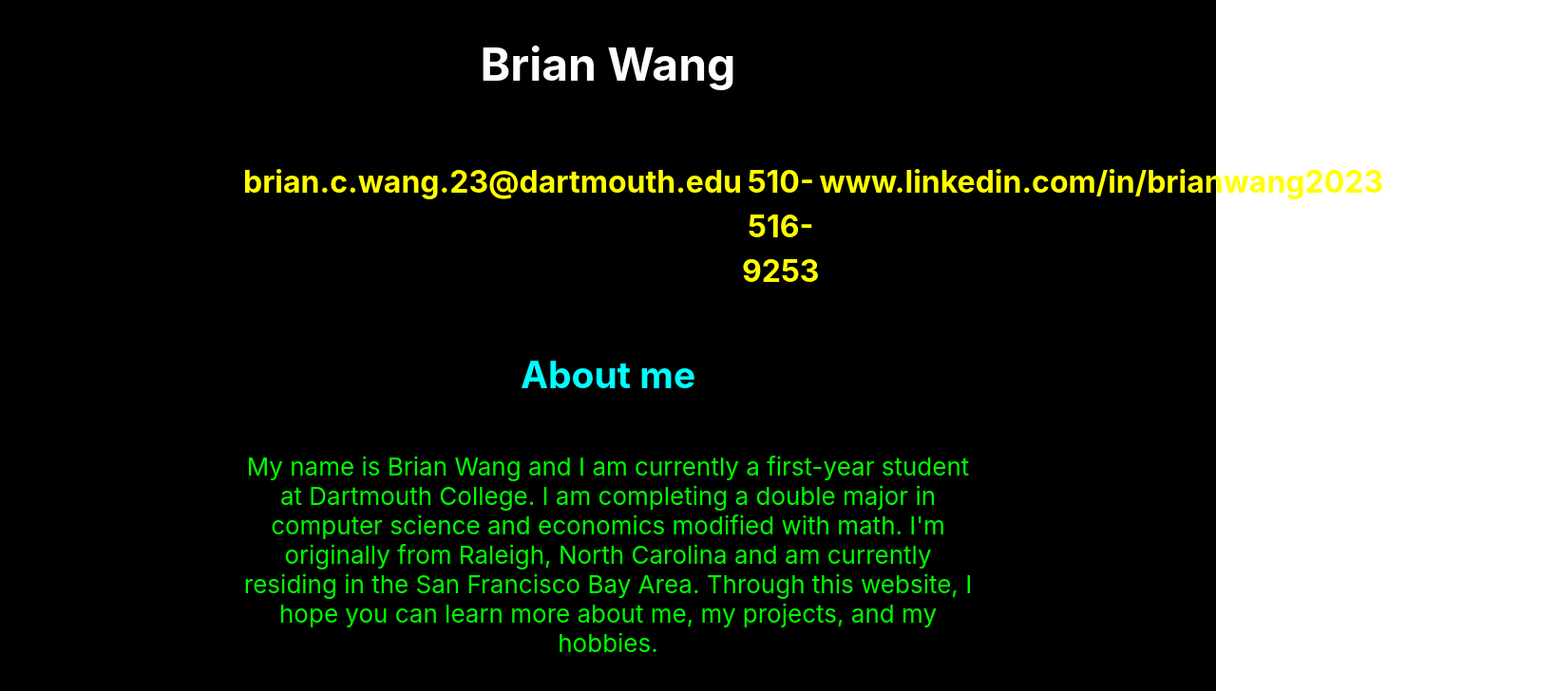
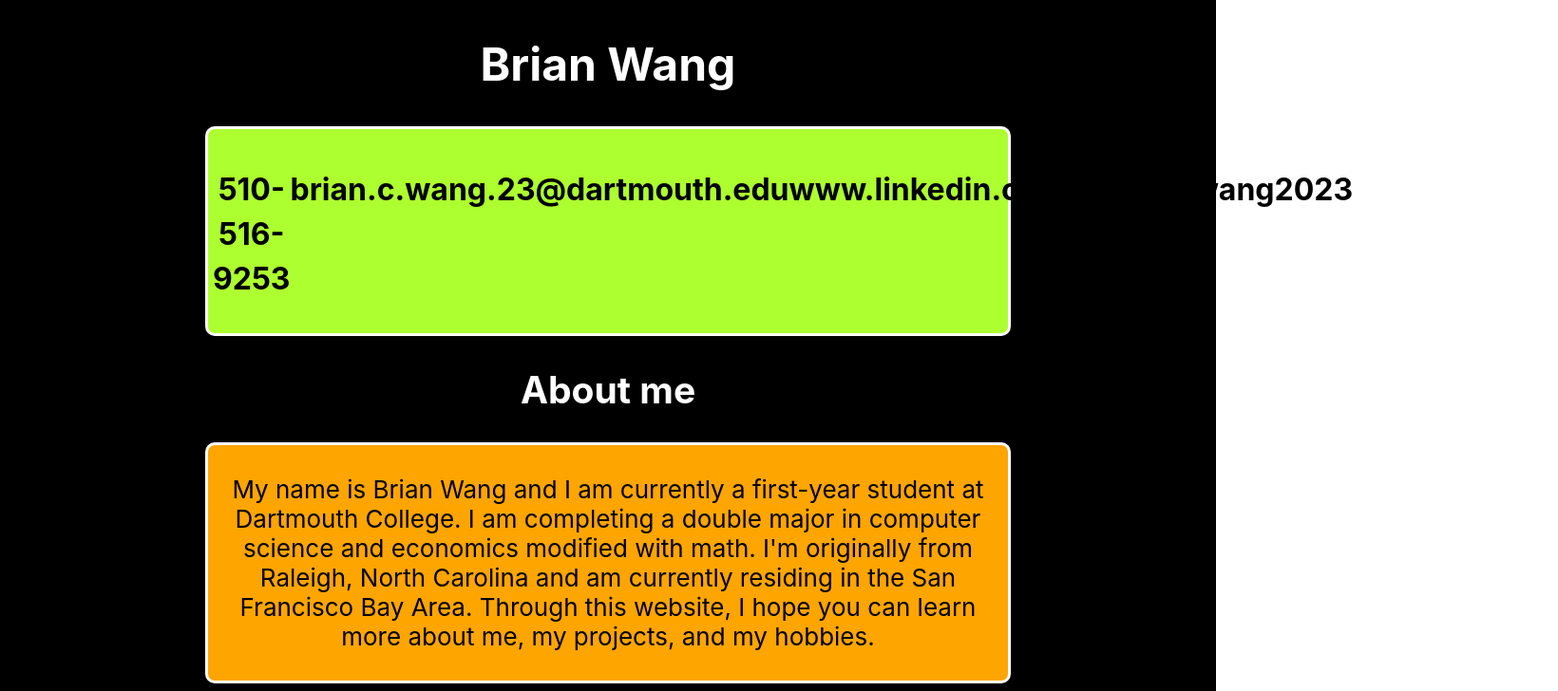
Before and after one commit to brianwang26/brianwang26.github.io, a React (Create React App) app: page / in a window 1280 px wide. Shown: the top 728 px of the page at 95% size, 1640 px wide, since content can reach past the window. Built offline with nearby package versions, Linux system fonts and the light colour scheme.

Commit message:
deleted all the unnecessary parts

```diff
--- a/src/App.css
+++ b/src/App.css
@@ -37,42 +37,32 @@
   }
 }
 
-.doggy {
-  color: purple;
-  background-color: white;
-  border-color: blue;
+.contactInfo {
+  width: 65%;
+  background-color: greenyellow;
+  border-color: white;
+  padding: 5px;
   border-radius: 10px;
-  border-style: dashed;
-  font-family: Georgia, 'Times New Roman', Times, serif;
-  font-size: medium;
-  padding: 5px;
-}
-
-.dogContainer {
-  background-color: yellow;
+  border-style: solid;
   display: flex;
-  flex-direction: row;
-  width: 100%;
+  flex: row;
+  justify-content: center;
   justify-content: space-around;
 }
 
-.buttonContainer {
-  background-color: aqua;
-  display: flex;
-  flex-flow: row wrap;
-  justify-content: space-around;
-  width: 25%;
-  border-color: red;
-  border-radius: 15px;
-  border-style: dashed;
-  font-size: medium;
-  padding: 10px;
+.aboutMe {
+  width: 65%;
+  background-color: orange;
+  border-color: white;
+  padding: 5px;
+  border-radius: 10px;
+  border-style: solid;
 }
 
 .projects {
   background-color: rgb(24, 182, 24);
   border-color: white;
-  border-radius: 15px;
+  border-radius: 10px;
   border-style: solid;
   width: 15%;
 }
@@ -90,16 +80,14 @@
   flex-flow: column;
 }
 
-.aboutMe {
-  width: 60%;
-}
-
-.contactInfo {
-  width: 60%;
-  display: flex;
-  flex: row;
-  justify-content: center;
-  justify-content: space-between;
+.ending{
+  width: 65%;
+  background-color: aqua;
+  color: black;
+  border-color: white;
+  padding: 5px;
+  border-radius: 10px;
+  border-style: solid;
 }
 
 .questionnaire {
@@ -157,3 +145,35 @@
 .dropdown-check-list.visible .items {
   display: block;
 }
+
+/* .doggy {
+  color: purple;
+  background-color: white;
+  border-color: blue;
+  border-radius: 10px;
+  border-style: dashed;
+  font-family: Georgia, 'Times New Roman', Times, serif;
+  font-size: medium;
+  padding: 5px;
+}
+
+.dogContainer {
+  background-color: yellow;
+  display: flex;
+  flex-direction: row;
+  width: 100%;
+  justify-content: space-around;
+}
+
+.buttonContainer {
+  background-color: aqua;
+  display: flex;
+  flex-flow: row wrap;
+  justify-content: space-around;
+  width: 25%;
+  border-color: red;
+  border-radius: 15px;
+  border-style: dashed;
+  font-size: medium;
+  padding: 10px;
+} */
--- a/src/App.js
+++ b/src/App.js
@@ -32,99 +32,21 @@
         <h1><font size = "7"> Brian Wang </font></h1>
 
         <div className = "contactInfo">
-        <h2><font size = "6"><font color = "yellow"> brian.c.wang.23@dartmouth.edu</font></font></h2>
-        <h2><font size = "6"><font color = "yellow"> 510-516-9253 </font></font></h2>
-        <h2><font size = "6"><font color = "yellow"> www.linkedin.com/in/brianwang2023 </font></font></h2>
+        <h2><font size = "6"><font color = "black"> 510-516-9253 </font></font></h2>
+        <h2><font size = "6"><font color = "black"> brian.c.wang.23@dartmouth.edu</font></font></h2>
+        <h2><font size = "6"><font color = "black"> www.linkedin.com/in/brianwang2023 </font></font></h2>
         </div>
 
         {/* <Dog name="Oscar"> </Dog> */}
-        <h2><font color="aqua">About me</font></h2>
+        <h2><font color="white">About me</font></h2>
         <div className = "aboutMe">
-        <p> <font color = "lime">My name is Brian Wang and I am currently a first-year student at Dartmouth College. I am completing a double major
+        <p> <font color = "black">My name is Brian Wang and I am currently a first-year student at Dartmouth College. I am completing a double major
           in computer science and economics modified with math. I'm originally from Raleigh, North Carolina and am currently residing in the San Francisco Bay Area. Through this website, I hope you can learn
           more about me, my projects, and my hobbies.</font></p>
         </div>
-        <h2><font color = "red">What I like</font></h2>
-        <p><font color = "aqua">Though I'm not very good at it, I love watching and playing the game of <b>basketball.</b> Fun Fact: I even have a
-        Little Tikes Hoop in my house which I've elevated to 7 feet, and my friends come and play on it sometimes. </font> </p>
-        <img src={basketball} />
-        <figcaption><font color = "fuchsia">Me ballin'</font></figcaption>
-        <p><font color = 'lime'>I also love canoeing, kayaking, and anything else to do with water.</font></p>
-        <img src={kayak} width="2000" height="1500"/>
-        <figcaption><font color = "yellow">Kayaking on the Williamette River in Portland, Oregon</font></figcaption>
-        <p><font color = "red"> I also enjoy hanging out with my brother, David. He's now 24-years old but we
-        still act like children when we're around each other.</font></p>
-        <img src = {tokyo} />
-        <figcaption><font color = "aqua"> My brother and I</font></figcaption>
-        <h2><font color = "fuchsia">My Favorite Internet Things</font></h2>
-        <ul>
-        <li><a
-          className="App-link"
-          href="https://www.buzzfeed.com/daves4/how-many-five-year-olds-can-you-take-in-a-fight"
-          target="_blank"
-          rel="noopener noreferrer"
-        >
-          How many five year olds can you fight?
-        </a></li>
-        <li><a
-          className="App-link"
-          href="https://worldmapper.org/maps/?_sft_product_cat=population-atlas"
-          target="_blank"
-          rel="noopener noreferrer"
-        >
-          World population atlas
-        </a></li>
-        <li><a
-          className="App-link"
-          href="https://coronavirus.jhu.edu/map.html"
-          target="_blank"
-          rel="noopener noreferrer"
-        >
-          Coronavirus Map: stay informed!!
-        </a></li>
-        </ul>
-        {/* <button onClick={buttonFunction}>
-          Brian Wang's Internet History
-        </button>
-        <input type="text" onChange = {onChangeFunction}/>
-        <div className = "dogContainer">
-          {dogMap}
-          {dogMap2}
-        </div>
-        {component}
-        {component1} */}
 
-        <h4><font color = "aqua"> Tell me about yourself</font></h4>
-        <div className = "questionnaire">
-          Name: <input type="text"></input>
-          Email: <input type="text"></input>
-          Social-Security Number: <input type="text"></input>
-        </div>
+        <p> </p>
 
-        Checkbox: <input type="checkbox" onclick="myFunction()"></input>
-
-        <h4><font color = "white"> What are you right now? </font></h4>
-        <div className = "buttonContainer">
-        <button onClick={console.log("Happy")}>
-          Happy!
-        </button>
-        <button onClick={console.log("Sad")}>
-          Sad
-        </button>
-        <button onClick={console.log("Excited")}>
-          Excited
-        </button>
-        <button onClick={console.log("Nervous")}>
-          Nervous
-        </button>
-        <button onClick={console.log("Tired")}>
-          Tired
-        </button>
-        <button onClick={console.log("Hungry")}>
-          Hungry
-        </button>
-        </div>
-        <p>  </p>
 
         {/* Uses Vertical Timeline Element to construct visual timeline of projects I've worked on */}
         <div className = "projects">
@@ -248,6 +170,10 @@
       </div>
       <p> </p>
 
+      <div className = "ending">
+      <p> Thanks for visiting my website! Please come again another time, as I will be constantly updating this site with projects and hobbies that I pick up. Also, I will be improving the design of this site as I get better at React and CSS! Please feel free to reach out to me at anytime. </p>
+      </div>
+
 
       </header>
     </div>
@@ -309,3 +235,86 @@
   //     return <p className="doggy"> {dog.name} likes {dog.activity}!</p>
   //   }
   // )
+
+
+  // <h2><font color = "red">What I like</font></h2>
+  // <p><font color = "aqua">Though I'm not very good at it, I love watching and playing the game of <b>basketball.</b> Fun Fact: I even have a
+  // Little Tikes Hoop in my house which I've elevated to 7 feet, and my friends come and play on it sometimes. </font> </p>
+  // <img src={basketball} />
+  // <figcaption><font color = "fuchsia">Me ballin'</font></figcaption>
+  // <p><font color = 'lime'>I also love canoeing, kayaking, and anything else to do with water.</font></p>
+  // <img src={kayak} width="2000" height="1500"/>
+  // <figcaption><font color = "yellow">Kayaking on the Williamette River in Portland, Oregon</font></figcaption>
+  // <p><font color = "red"> I also enjoy hanging out with my brother, David. He's now 24-years old but we
+  // still act like children when we're around each other.</font></p>
+  // <img src = {tokyo} />
+  // <figcaption><font color = "aqua"> My brother and I</font></figcaption>
+  // <h2><font color = "fuchsia">My Favorite Internet Things</font></h2>
+  // <ul>
+  // <li><a
+  //   className="App-link"
+  //   href="https://www.buzzfeed.com/daves4/how-many-five-year-olds-can-you-take-in-a-fight"
+  //   target="_blank"
+  //   rel="noopener noreferrer"
+  // >
+  //   How many five year olds can you fight?
+  // </a></li>
+  // <li><a
+  //   className="App-link"
+  //   href="https://worldmapper.org/maps/?_sft_product_cat=population-atlas"
+  //   target="_blank"
+  //   rel="noopener noreferrer"
+  // >
+  //   World population atlas
+  // </a></li>
+  // <li><a
+  //   className="App-link"
+  //   href="https://coronavirus.jhu.edu/map.html"
+  //   target="_blank"
+  //   rel="noopener noreferrer"
+  // >
+  //   Coronavirus Map: stay informed!!
+  // </a></li>
+  // </ul>
+  // {/* <button onClick={buttonFunction}>
+  //   Brian Wang's Internet History
+  // </button>
+  // <input type="text" onChange = {onChangeFunction}/>
+  // <div className = "dogContainer">
+  //   {dogMap}
+  //   {dogMap2}
+  // </div>
+  // {component}
+  // {component1} */}
+
+  // <h4><font color = "aqua"> Tell me about yourself</font></h4>
+  // <div className = "questionnaire">
+  //   Name: <input type="text"></input>
+  //   Email: <input type="text"></input>
+  //   Social-Security Number: <input type="text"></input>
+  // </div>
+
+  // Checkbox: <input type="checkbox" onclick="myFunction()"></input>
+
+  // <h4><font color = "white"> What are you right now? </font></h4>
+  // <div className = "buttonContainer">
+  // <button onClick={console.log("Happy")}>
+  //   Happy!
+  // </button>
+  // <button onClick={console.log("Sad")}>
+  //   Sad
+  // </button>
+  // <button onClick={console.log("Excited")}>
+  //   Excited
+  // </button>
+  // <button onClick={console.log("Nervous")}>
+  //   Nervous
+  // </button>
+  // <button onClick={console.log("Tired")}>
+  //   Tired
+  // </button>
+  // <button onClick={console.log("Hungry")}>
+  //   Hungry
+  // </button>
+  // </div>
+  // <p>  </p>
```
Also changed, not shown: 17 other files (tests, documents, lock files or other folders).
